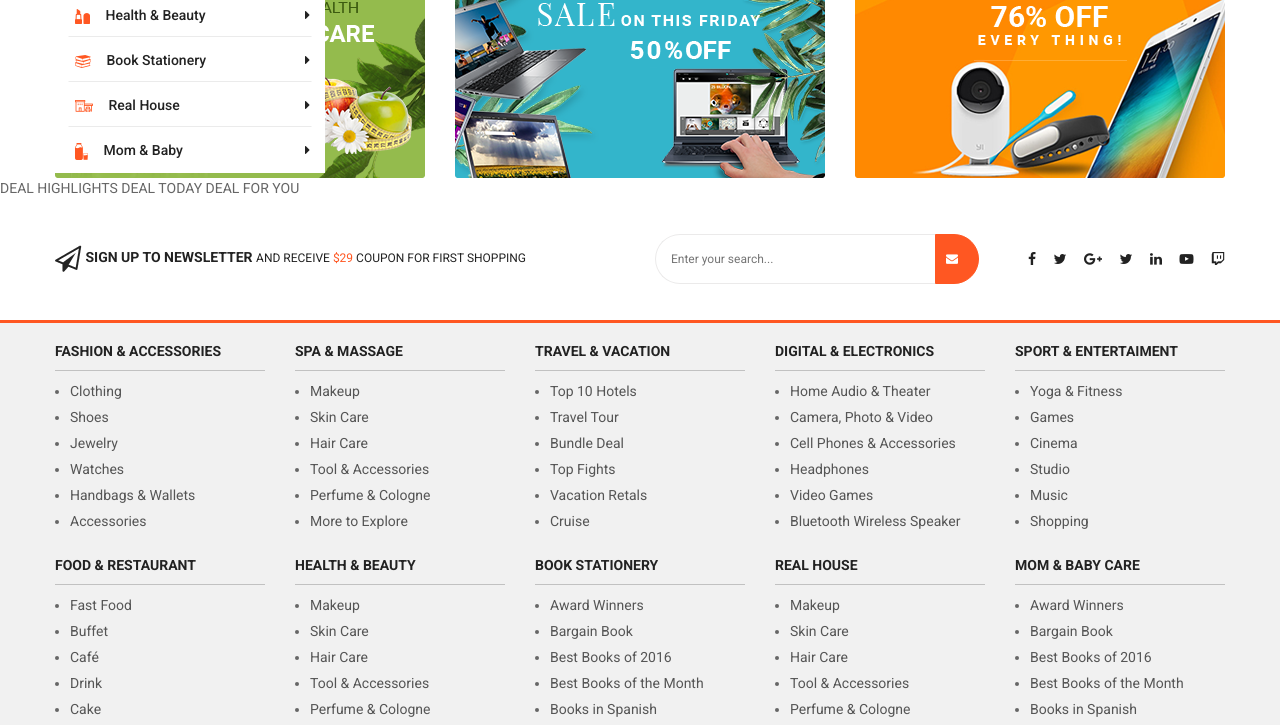
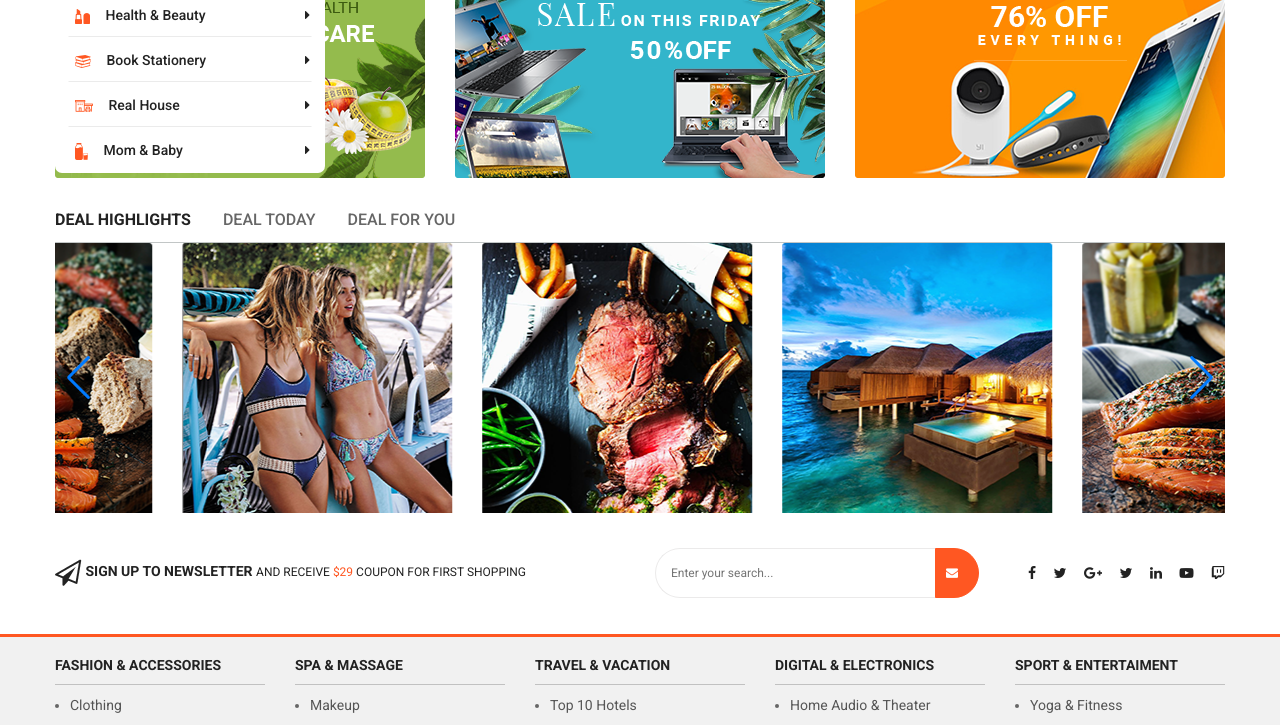
Before and after one commit to huyha1408/topdeal-templates, a plain HTML site: page index.html in a window 1280 px wide. Shown: the part 610-1335 px from the top of the page. Drawn offline with nearby package versions, Linux system fonts and the light colour scheme.

Commit message:
flash sale

```diff
--- a/assets/js/main.js
+++ b/assets/js/main.js
@@ -1,14 +1,62 @@
 $(function () {
-    var swiper = new Swiper('.swiper-container', {
-        autoplay: {
-          delay: 3500,
-          disableOnInteraction: false
-        },
-        pagination: {
-          el: '.swiper-pagination',
-          clickable: true,
-        },
-        effect: 'fade',
-        loop: true
+    $('.swiper-container').each(function (index,ele) {
+        var wrapper = $(this).find('.swiper-wrapper');
+        var itemSpace = wrapper.data('space');
+        var item = wrapper.data('item');
+        var itemPage = wrapper.data('pagi');
+        var itemNav = wrapper.data('nav');
+        var delay = wrapper.data('delay');
+        var pagination = '';
+        var nextEl = '';
+        var prevEl = '';
+
+        if(itemPage == 1) {
+            pagination = $(this).find('.swiper-pagination');
+        }
+        else {
+            pagination = ''
+        }
+        if(itemNav == 1) {
+            nextEl = $(this).find('.swiper-button-next');
+            prevEl = $(this).find('.swiper-button-prev');
+        }
+        else {
+            nextEl = '';
+            prevEl = '';
+        }
+        var swiper = new Swiper(this, {
+            slidesPerView: item,
+            spaceBetween: itemSpace,
+            pagination: {
+                el: pagination,
+                clickable: true
+            },
+            navigation: {
+                nextEl: nextEl,
+                prevEl: prevEl
+            },
+            autoplay: {
+                delay: delay,
+                disableOnInteraction: false
+            },
+            loop: true
+        })
     });
+
+    // var swiper = new Swiper('.swiper-container', {
+    //     autoplay: {
+    //       delay: 3500,
+    //       disableOnInteraction: false
+    //     },
+    //     pagination: {
+    //       el: '.swiper-pagination',
+    //       clickable: true,
+    //     },
+    //     effect: 'fade',
+    //     loop: true
+    // });
+
+    $('.navbar-toggles').click(function(){
+        $('.vertical-wrapper').slideToggle('slow');
+    })
 })
--- /dev/null
+++ b/assets/less/_content.scss
@@ -0,0 +1,21 @@
+.main-content {
+    $main-text-color: #222222;
+    .tab-deal {
+        margin-top: 30px;
+        ul.tab-menu {
+            font-size: 16px;
+            font-weight: 500;
+            color: #666666;
+            border-bottom: 1px solid #c2c6c6;
+            li {
+                cursor: pointer;
+                padding:0 28px 10px 0;
+            }
+            .current-tab {
+                font-weight: 700;
+                color: $main-text-color;
+            }
+        }
+
+    }
+}
--- a/assets/less/_header.scss
+++ b/assets/less/_header.scss
@@ -398,6 +398,7 @@
                     z-index: 10;
                     max-width: 270px;
                     width: 100%;
+                    border-radius: 0 0 7px 7px;
                     li {
                         display: list-item;
                         padding: 12px 0;
--- a/assets/less/main.scss
+++ b/assets/less/main.scss
@@ -1,6 +1,6 @@
 @import 'header';
 @import 'footer';
-
+@import 'content';
 body {
     font-family: 'Roboto', sans-serif;
     color: #666666;
--- a/index.html
+++ b/index.html
@@ -146,7 +146,7 @@
                         <div class="col-xl-3">
                             <div class="vertical-menu">
                                 <div class="navbar-vertical">
-                                    <button class="navbar-toggles" type="button">
+                                    <button id="btn1" class="navbar-toggles" type="button">
                                         <span class="title-nav">ALL CATEGORIES</span>
                                     </button>
                                 </div>
@@ -331,8 +331,8 @@
             </div>
         </div>
         <div class="slider-wrap">
-            <div class="swiper-container">
-                <div class="swiper-wrapper">
+            <div class="swiper-container swiper1">
+                <div class="swiper-wrapper" data-item="1" data-pagi="1" data-nav="0" data-space="0" data-delay="3500">
                     <div class="swiper-slide"><img src="assets/images/Slider/Top-Slider/Slider_1.png" alt="slider1"></div>
                     <div class="swiper-slide"><img src="assets/images/Slider/Top-Slider/Slider_2.png" alt="slider2"></div>
                     <div class="swiper-slide"><img src="assets/images/Slider/Top-Slider/Slider_3.png" alt="slider3"></div>
@@ -359,11 +359,35 @@
             </div>
         </div>
         <div class="tab-deal">
-            <ul class="tab-list">
-                <li class="tab-link current-tab" data-tab="tab1">DEAL HIGHLIGHTS</li>
-                <li class="tab-link" data-tab="tab2">DEAL TODAY</li>
-                <li class="tab-link" data-tab="tab3">DEAL FOR YOU</li>
-            </ul>
+            <div class="container">
+                <div class="tab-head">
+                    <ul class="tab-menu">
+                            <li class="tab-link current-tab" data-tab="tab1">DEAL HIGHLIGHTS</li>
+                            <li class="tab-link" data-tab="tab2">DEAL TODAY</li>
+                            <li class="tab-link" data-tab="tab3">DEAL FOR YOU</li>
+                    </ul>
+                </div>
+                <div class="tab-contents">
+                    <div class="swiper-container swiper2">
+                        <div class="swiper-wrapper" data-item="4" data-pagi="1" data-nav="1" data-space="30" data-delay="5000">
+                            <div class="swiper-slide">
+                                <img src="assets/images/Flash Sale/img1.png" alt="img1">
+                            </div>
+                            <div class="swiper-slide">
+                                <img src="assets/images/Flash Sale/img2.png" alt="img2">
+                            </div>
+                            <div class="swiper-slide">
+                                <img src="assets/images/Flash Sale/img3.png" alt="img3">
+                            </div>
+                            <div class="swiper-slide">
+                                <img src="assets/images/Flash Sale/img4.png" alt="img4">
+                            </div>
+                        </div>
+                        <div class="swiper-button-next"></div>
+                        <div class="swiper-button-prev"></div>
+                    </div>
+                </div>
+            </div>
         </div>
     </div>
     <div class="footer">
```
Also changed, not shown: assets/css/main.css, assets/images/Flash Sale/img1.png (added), assets/images/Flash Sale/img2.png (added), assets/images/Flash Sale/img3.png (added), assets/images/Flash Sale/img4.png (added).
